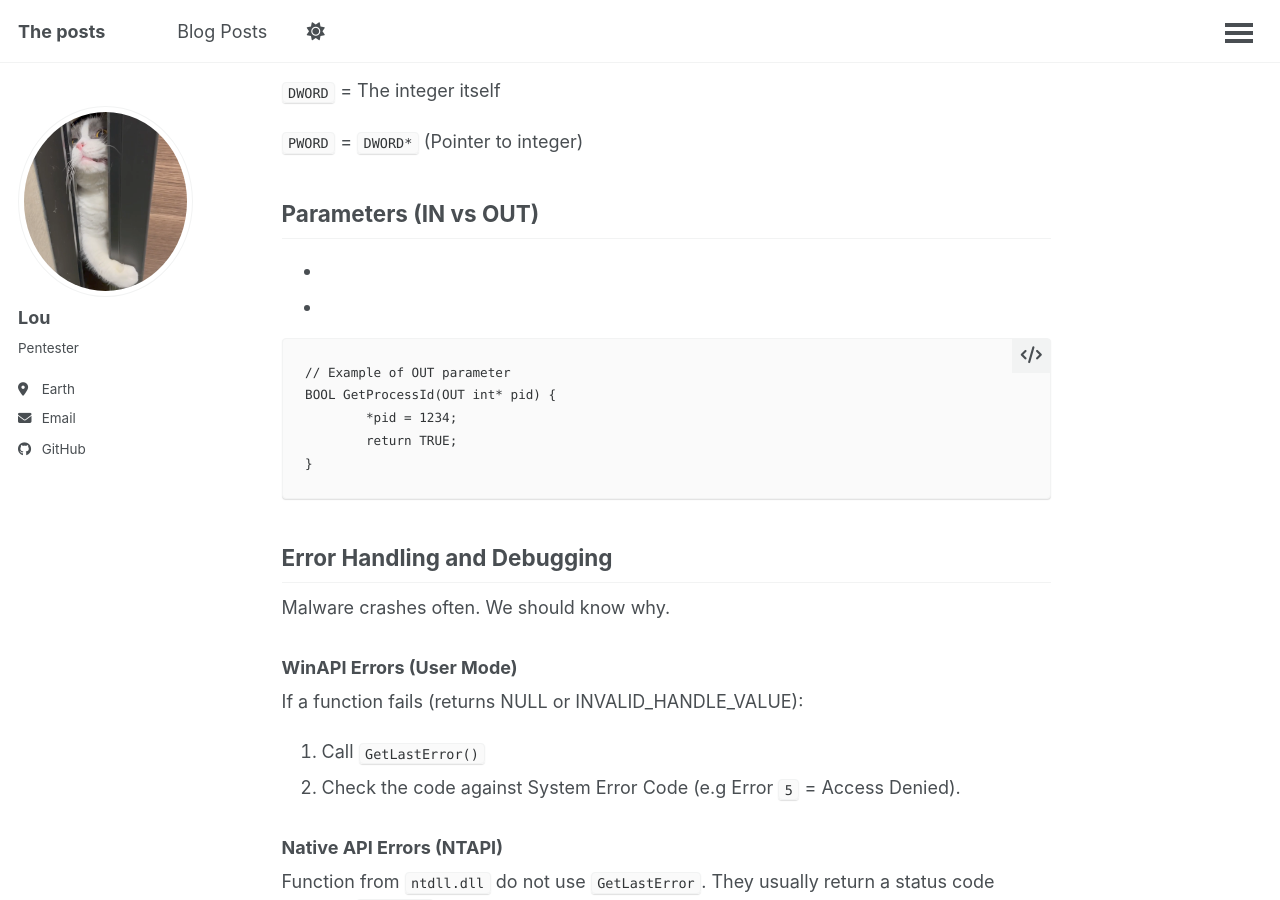
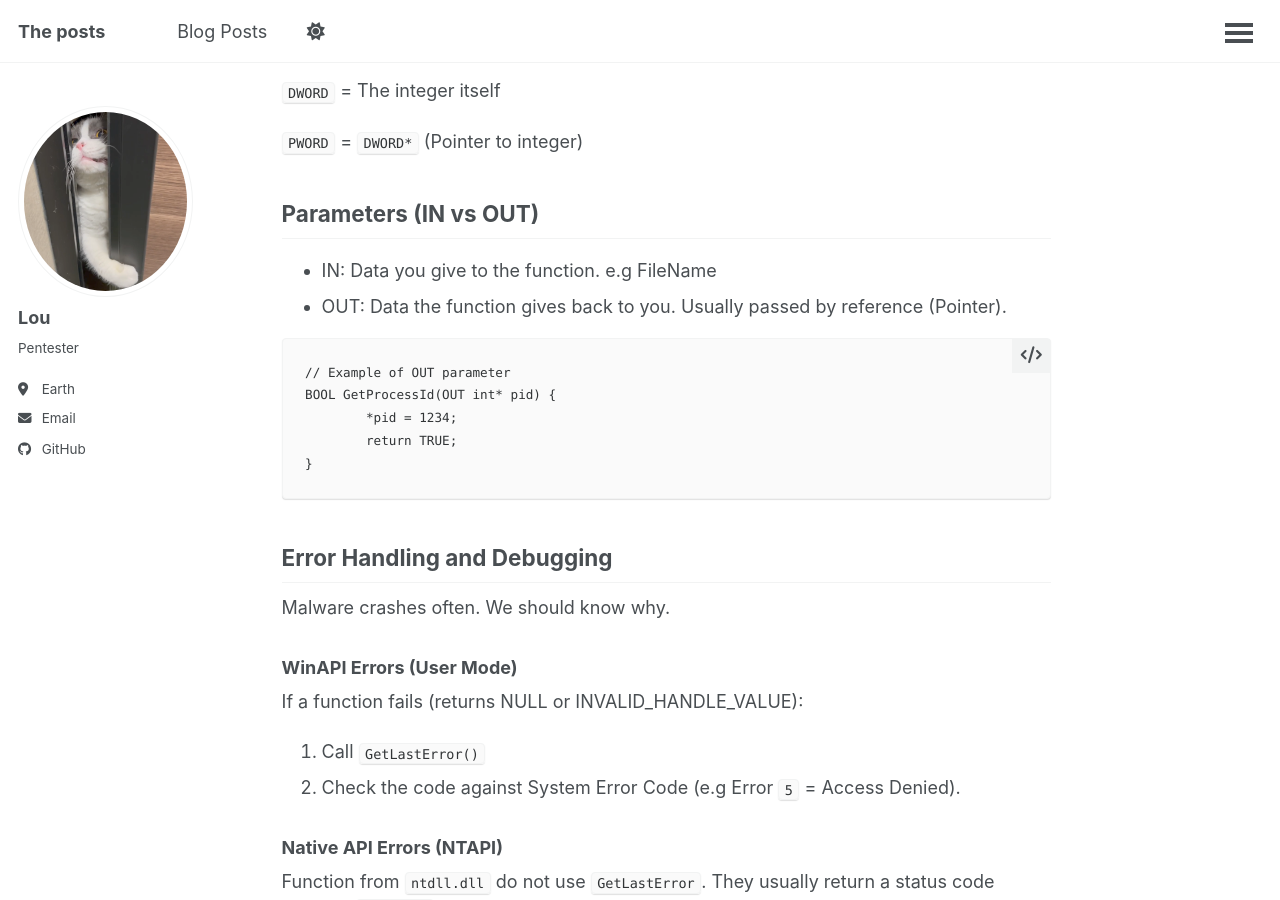
Before and after one commit to louyyng/louyyng.github.io, a Jekyll site: the page built from _posts/2026-01-03-Concept_Of_WinAPI.md, in a window 1280 px wide and 900 px high, scrolled down 1588 px. Built offline with Jekyll 4.4.1, drawn with Linux system fonts in a browser that asks for light colours; a script that is not in the unit is left out; some of the changed lines change nothing that is shown.

Commit message:
update image

````diff
--- a/_posts/2026-01-03-Concept_Of_WinAPI.md
+++ b/_posts/2026-01-03-Concept_Of_WinAPI.md
@@ -65,8 +65,8 @@
 
 ## Parameters (IN vs OUT)
 
-- [IN]: Data you give to the function. e.g FileName
-- [OUT]: Data the function gives back to you. Usually passed by reference (Pointer).
+- IN: Data you give to the function. e.g FileName
+- OUT: Data the function gives back to you. Usually passed by reference (Pointer).
 
 
 ```
@@ -175,4 +175,4 @@
 
 After compiled, we can find the payload.txt in Public folder
 
-![con_winapi_1.png](https://github.com/louyyng/louyyng.github.io/blob/master/files/screenshots/con_winapi_1.png)
+![con winapi 1](https://github.com/louyyng/louyyng.github.io/blob/master/files/screenshots/con_winapi_1.jpg)
````
Also changed, not shown: files/screenshots/con_winapi_1.jpg (renamed from files/screenshots/con_winapi_1.png).
